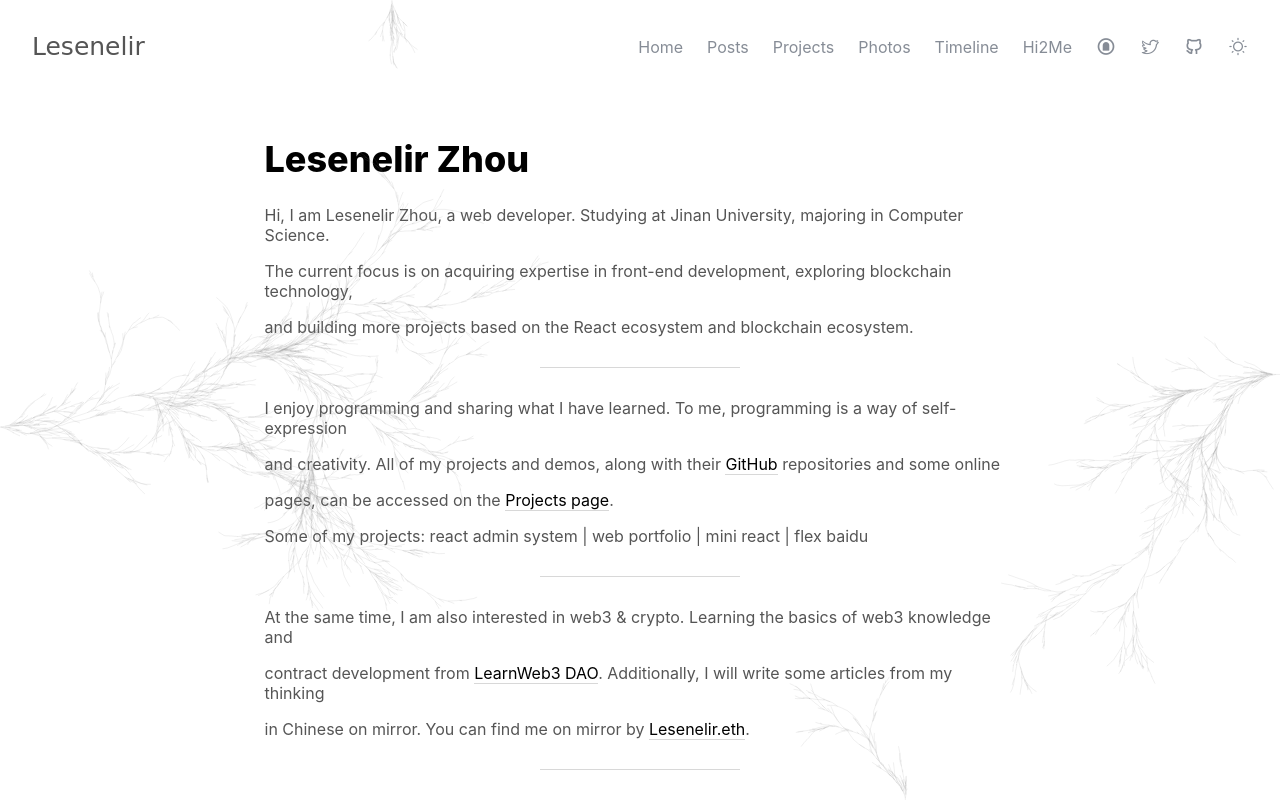
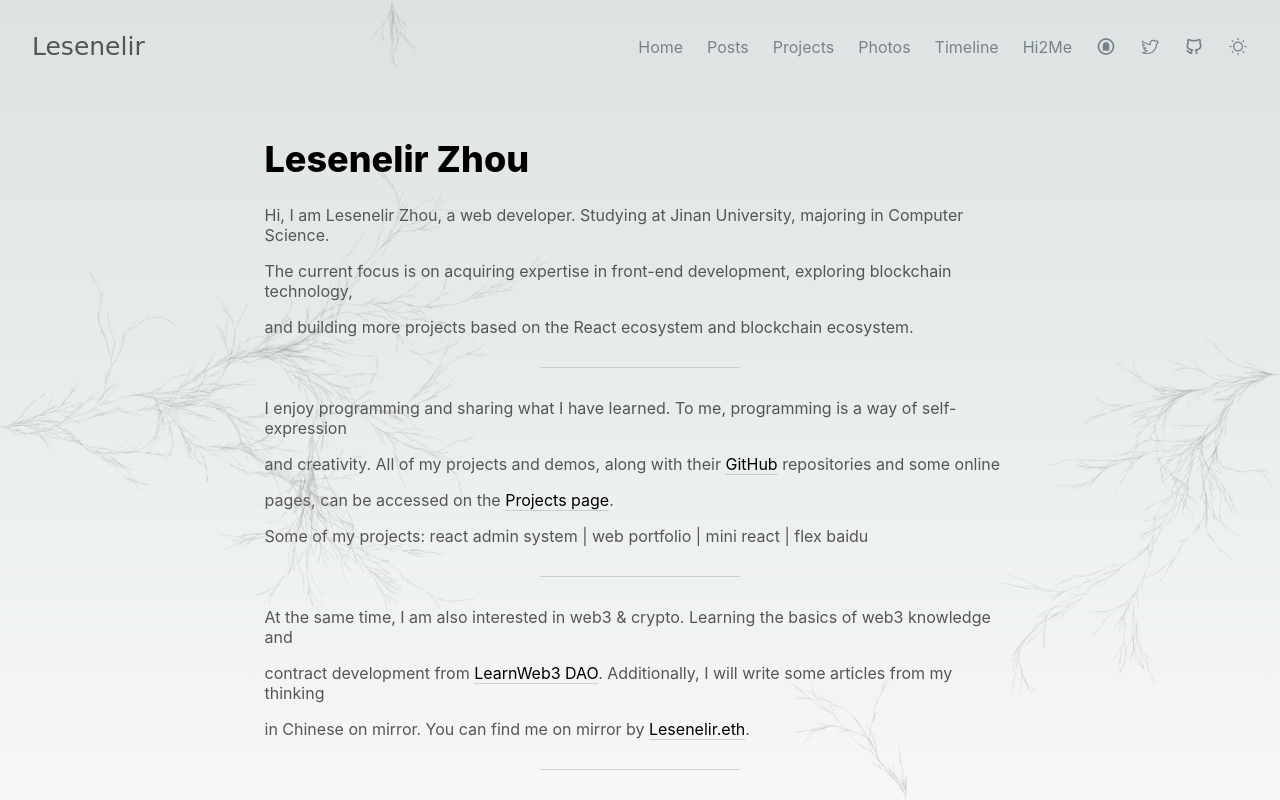
Before and after one commit to lesenelir/lesenelir.zz, a Next.js app: page / in a window 1280 px wide. Shown: the top 800 px of the page. Built offline with nearby package versions, Linux system fonts and the light colour scheme.

Commit message:
feat: add new background color

```diff
--- a/styles/globals.css
+++ b/styles/globals.css
@@ -2,8 +2,6 @@ html,
 body {
   padding: 0;
   margin: 0;
-  /*color: #555555;*/
-  /*background-color: var(--surfaceBackground);*/
   font-size: 16px;
   font-family: -apple-system, BlinkMacSystemFont, Segoe UI, Roboto, Oxygen,
   Ubuntu, Cantarell, Fira Sans, Droid Sans, Helvetica Neue, sans-serif;
@@ -36,33 +34,6 @@ a {
   -moz-osx-font-smoothing: grayscale;
 }
 
-/*!*设置滚动条样式*!*/
-/*html::-webkit-scrollbar {*/
-/*  width: 6px;*/
-/*  height: 6px;*/
-/*}*/
-
-/*html::-webkit-scrollbar-track, html::-webkit-scrollbar-corner {*/
-/*  !*background: transparent;*!*/
-/*  opacity: 0;*/
-/*}*/
-
-/*html::-webkit-scrollbar-thumb {*/
-/*  background: rgba(136, 136, 136, .3);*/
-/*  border-radius: 10px;*/
-/*}*/
-
-/*html::-webkit-scrollbar-thumb:hover {*/
-/*  background: rgba(136, 136, 136, .8);*/
-/*  border-radius: 10px;*/
-/*}*/
-
-/*html::-webkit-scrollbar-thumb:active {*/
-/*  background: rgba(136, 136, 136, .8);*/
-/*  border-radius: 10px;*/
-/*}*/
-
-
 /* Hide scrollbar but keep scrolling */
 html::-webkit-scrollbar {
   display: none;
@@ -80,8 +51,11 @@ html {
   --surfaceNavbar: #374151;
   --surfaceStrong: #000000;
   --surfaceBackground: #ffffff;
-  --surfaceCodeBlock: #F8F8F8;
-  --surfaceBtnBackground: #EFEFEF;
+  /*--surfaceCodeBlock: #F8F8F8;*/
+  --surfaceCodeBlock: #E8EBEB;
+  --surfaceBtnBackground: #E6E6E6;
+
+  background: linear-gradient(to bottom, transparent, rgb(255, 255, 255)) rgb(221, 226, 227);
   transition: 0.8s;
 }
 
@@ -93,6 +67,8 @@ html {
   --surfaceBackground: #000000;
   --surfaceCodeBlock: #4b4b4b;
   --surfaceBtnBackground: #212121;
+
+  background: linear-gradient(to bottom, transparent, rgb(0, 0, 0)) rgb(29, 31, 36);
   transition: 0.8s;
 }
 
```
